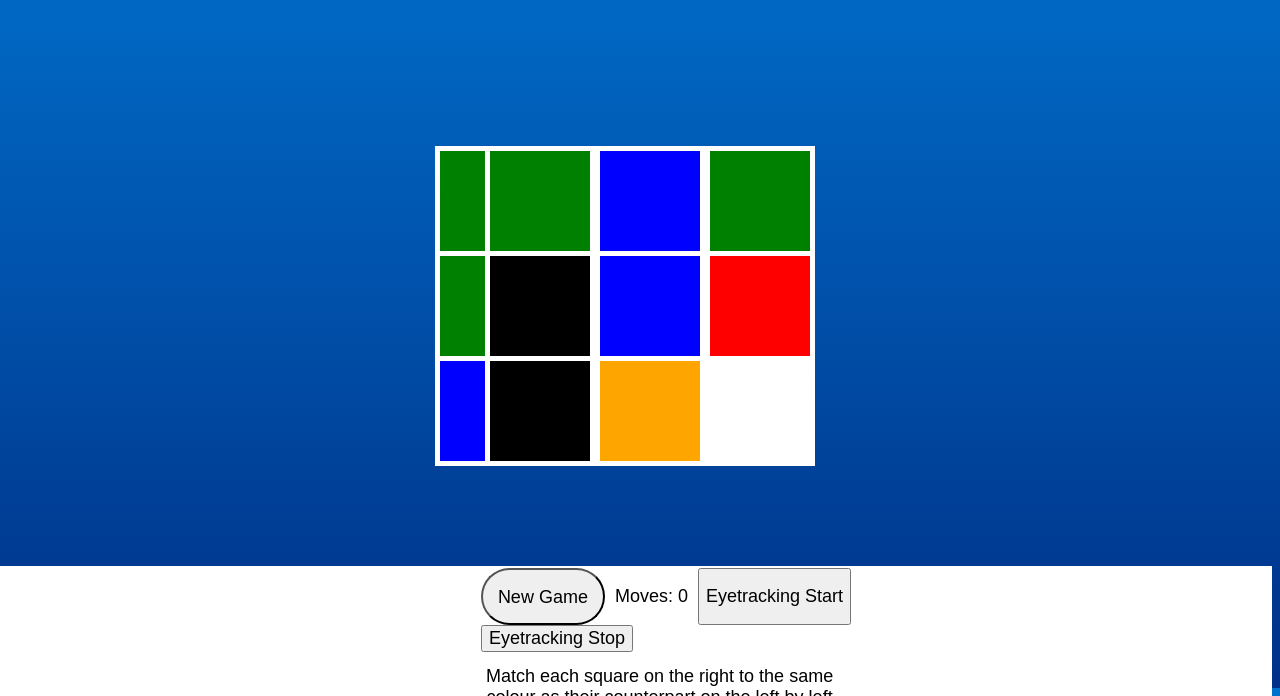
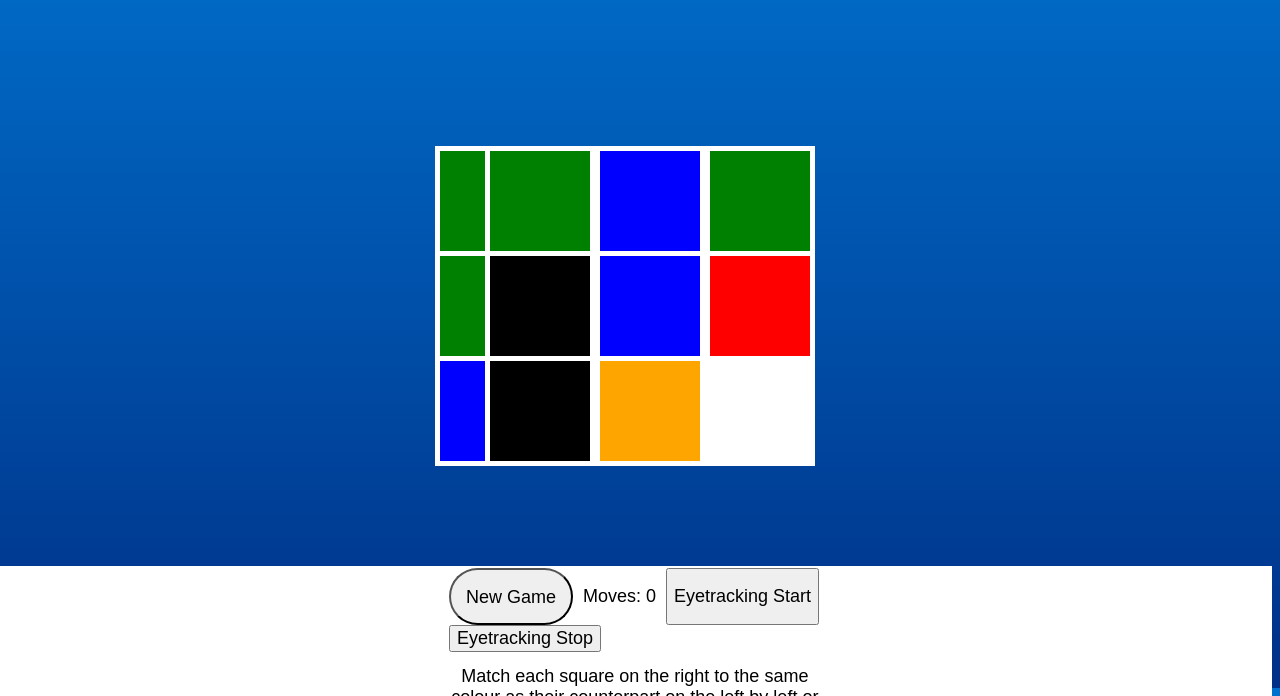
Before and after one commit to Spectromon/Dissertation-Website, a website: page rubick.html in a window 1280 px wide. Shown: the part 112-808 px from the top of the page. Drawn offline with nearby package versions, Linux system fonts and the light colour scheme; a script that the page names is missing.

Commit message:
Update style.css

```diff
--- a/style.css
+++ b/style.css
@@ -523,7 +523,7 @@ input:focus{
     border: 2px white solid;
     border-radius: 55px;
     margin-top: 100px;
-    margin-left: 37.5%;
+    margin-left: 35%;
     margin-bottom: -100px;
 }
 
```
